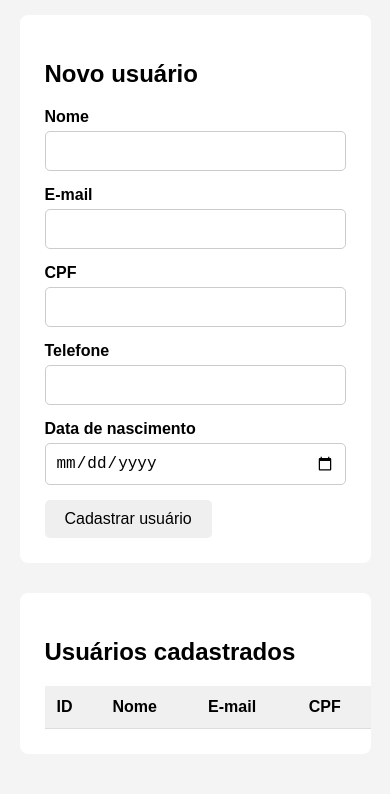
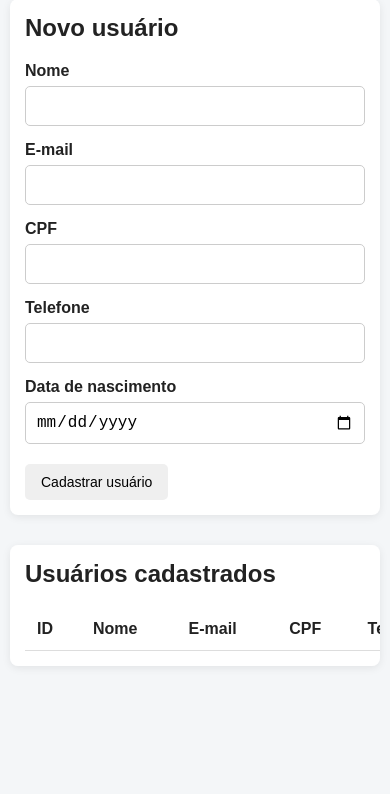
Before and after one commit to OldDeux/crud-usuarios, a plain HTML site: page Frontend/index.html in a window 390 px wide. Shown: the part 92-886 px from the top of the page. After the commit the page ends 844 px from the top, so only its background shows below. Drawn offline with Linux system fonts and the light colour scheme; no server answers.

Commit message:
chore: adiciona script do banco e ajusta estilos do front-end

```diff
--- a/Frontend/css/style.css
+++ b/Frontend/css/style.css
@@ -1,61 +1,37 @@
 * {
     box-sizing: border-box;
+    margin: 0;
+    padding: 0;
 }
 
 body {
-    margin: 0;
     font-family: Arial, sans-serif;
-    background: #f4f4f4;
+    background: #f4f6f8;
+    color: #222;
 }
 
 .container {
-    width: 90%;
+    width: 95%;
     max-width: 1200px;
     margin: 40px auto;
 }
 
 h1 {
+    text-align: center;
     margin-bottom: 30px;
 }
 
+h2 {
+    margin-bottom: 20px;
+}
+
+.formulario,
 .usuarios {
     background: white;
     padding: 25px;
     border-radius: 8px;
-}
-
-table {
-    width: 100%;
-    border-collapse: collapse;
-    margin-top: 20px;
-}
-
-th,
-td {
-    padding: 12px;
-    border-bottom: 1px solid #ddd;
-    text-align: left;
-}
-
-th {
-    background: #f0f0f0;
-}
-
-@media (max-width: 800px) {
-    .usuarios {
-        overflow-x: auto;
-    }
-
-    table {
-        min-width: 800px;
-    }
-}
-
-.formulario {
-    background: white;
-    padding: 25px;
-    border-radius: 8px;
     margin-bottom: 30px;
+    box-shadow: 0 2px 8px rgba(0, 0, 0, 0.08);
 }
 
 .campo {
@@ -65,11 +41,12 @@ th {
 }
 
 .campo label {
-    margin-bottom: 5px;
+    margin-bottom: 6px;
     font-weight: bold;
 }
 
 .campo input {
+    width: 100%;
     padding: 10px;
     border: 1px solid #ccc;
     border-radius: 5px;
@@ -77,9 +54,59 @@ th {
 }
 
 button {
-    padding: 10px 20px;
+    padding: 10px 16px;
     border: none;
     border-radius: 5px;
     cursor: pointer;
-    font-size: 16px;
+    font-size: 14px;
+    margin-right: 5px;
 }
+
+form button {
+    margin-top: 5px;
+}
+
+table {
+    width: 100%;
+    border-collapse: collapse;
+}
+
+th,
+td {
+    padding: 12px;
+    text-align: left;
+    border-bottom: 1px solid #ddd;
+}
+
+th {
+    font-weight: bold;
+}
+
+td button {
+    margin-bottom: 5px;
+}
+
+@media (max-width: 768px) {
+    .container {
+        width: 100%;
+        margin: 20px auto;
+        padding: 10px;
+    }
+
+    .formulario,
+    .usuarios {
+        padding: 15px;
+    }
+
+    .usuarios {
+        overflow-x: auto;
+    }
+
+    table {
+        min-width: 800px;
+    }
+
+    h1 {
+        font-size: 26px;
+    }
+}
```
Also changed, not shown: 1 other file.
